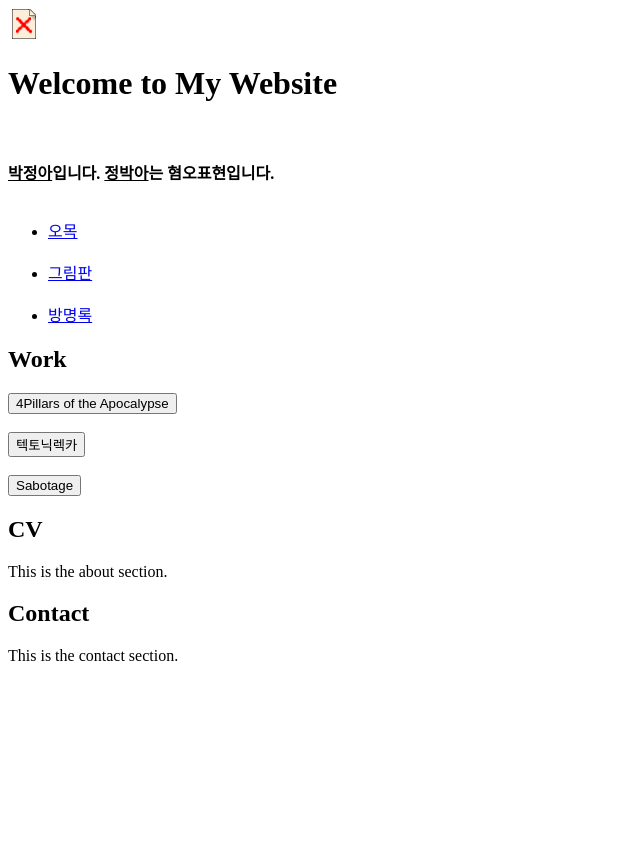
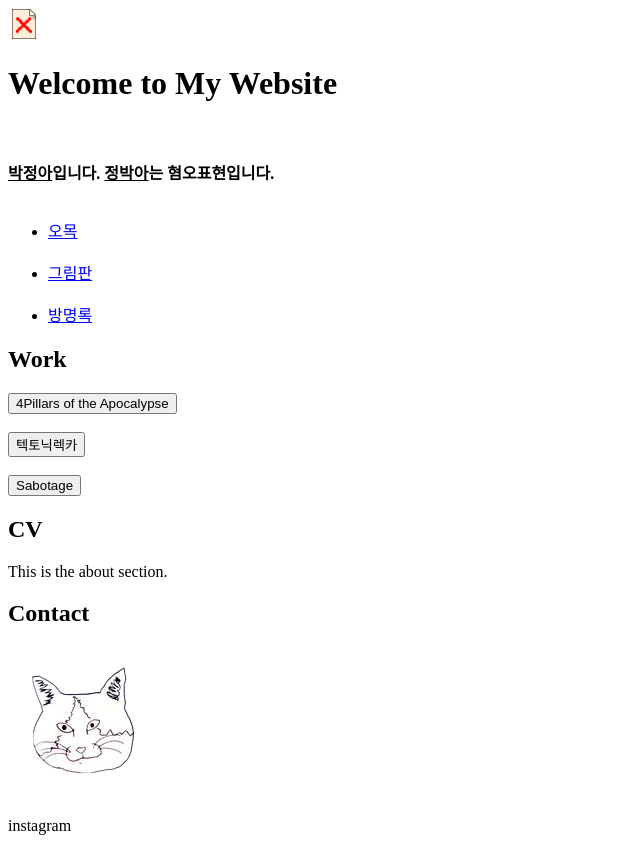
Before and after one commit to bahcjunga/web, a plain HTML site: page index.html in a window 1280 px wide. Shown: the whole page, without its empty margins (0-640 px from the left). Before the commit the page ends 800 px from the top, so only its background shows below. Drawn offline with Linux system fonts and the light colour scheme.

Commit message:
Update index.html

```diff
--- a/index.html
+++ b/index.html
@@ -42,7 +42,10 @@
     </section>
     <section id="contact">
         <h2>Contact</h2>
-        <p>This is the contact section.</p>
+      <a href="https://www.instagram.com/walkietalkie_okeydokey/">
+      <img src="catface.png" alt="못생긴 고양이. 직접 그린 낙서.">
+      </a>
+        <p>instagram</p>
     </section>
 </main>
 <footer>
```
